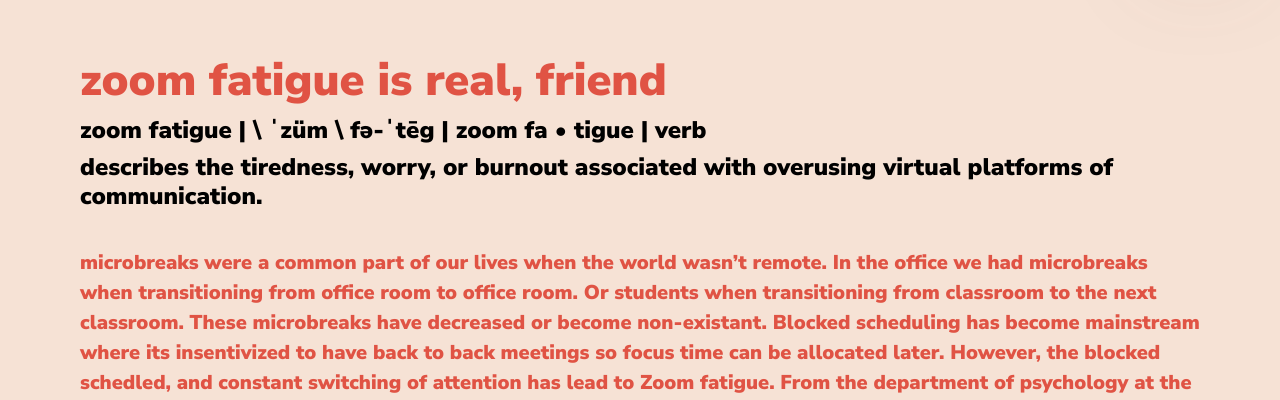
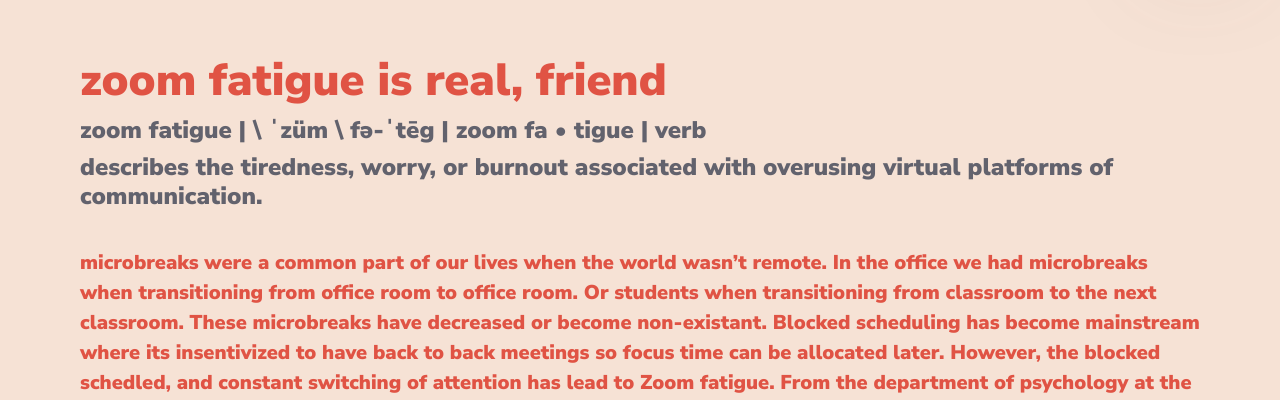
Before and after one commit to hmmacaulay/UX_UI_PROJECT_3, a PHP site: page /zoom_fat.html in a window 1280 px wide. Shown: the part 126-526 px from the top of the page. Run offline with PHP 8.4, Linux system fonts and the light colour scheme; some libraries are stand-ins or nearby versions.

Commit message:
zoom fat color change

```diff
--- a/css/header.css
+++ b/css/header.css
@@ -209,7 +209,7 @@ ul {
 /* ZOOM FAT */
 .ZF_h4 {
     font-weight: 100;
-    color: black;
+    color: #62626D;
 }
 .ZF_p {
     font-weight: normal;
```
